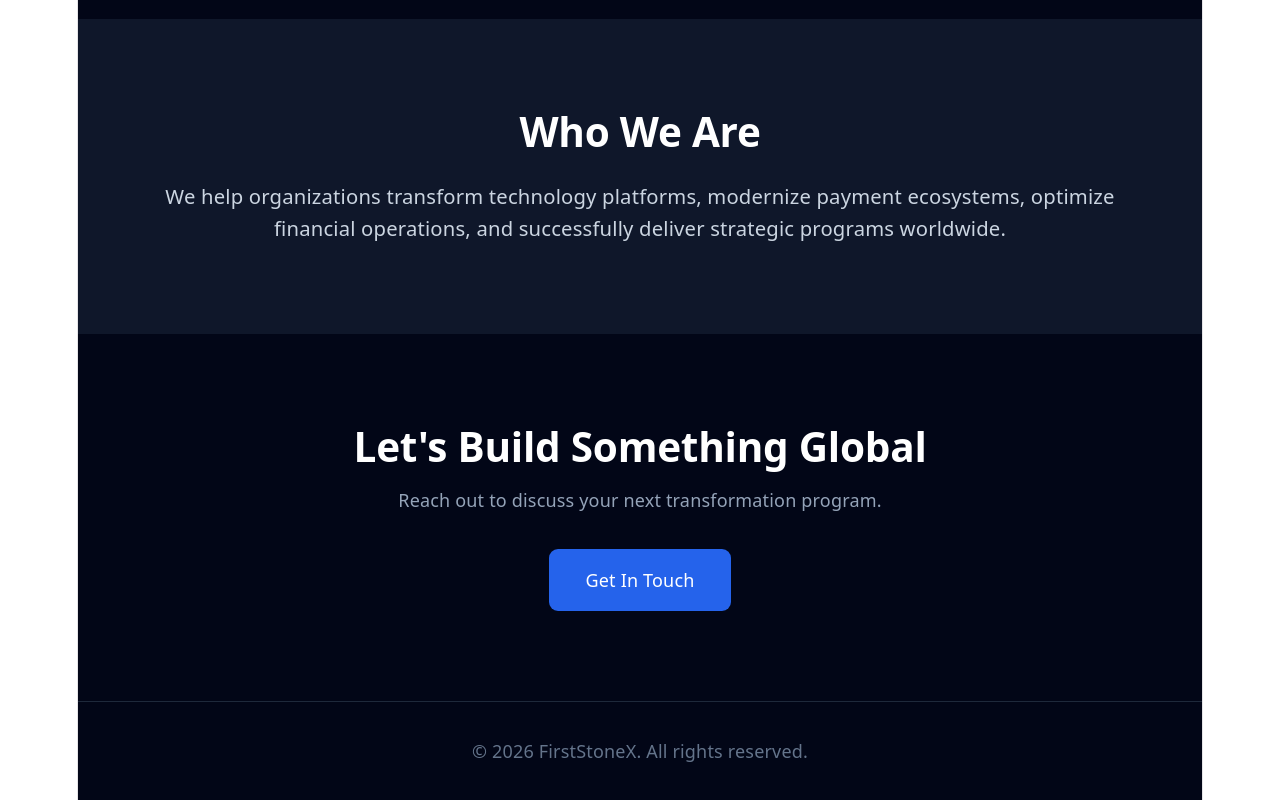
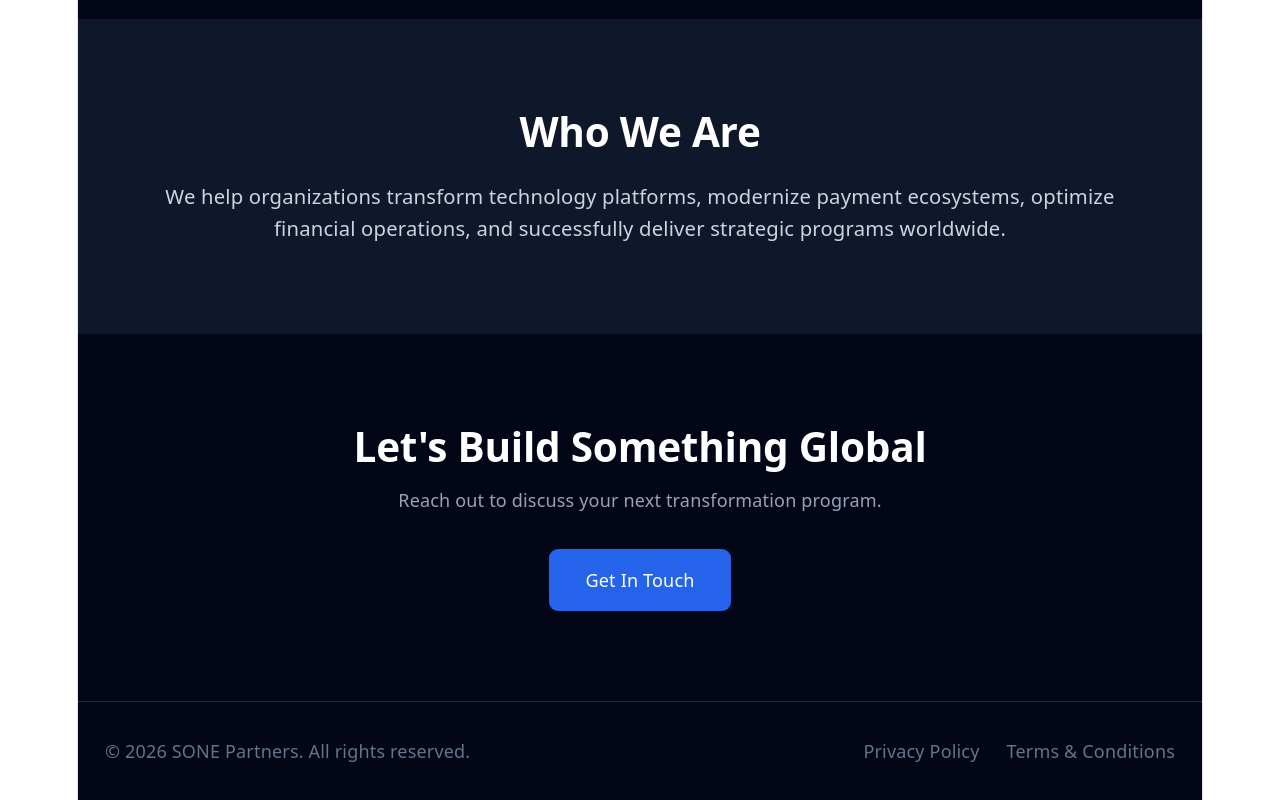
Before and after one commit to morabitsaad/mybusiness_website, a React (Vite) app: page / in a window 1280 px wide. Shown: the part 1289-2089 px from the top of the page. Built offline with nearby package versions, Linux system fonts and the light colour scheme.

Commit message:
Mise à jour

```diff
--- a/src/App.jsx
+++ b/src/App.jsx
@@ -113,9 +113,34 @@ export default function App() {
       </section>
 
       {/* Footer */}
-      <footer className="border-t border-slate-800 py-8 text-center text-slate-500">
-        © {new Date().getFullYear()} FirstStoneX. All rights reserved.
-      </footer>
+		<footer className="border-t border-slate-800 py-8 px-6 text-slate-500">
+		  <div className="max-w-6xl mx-auto flex flex-col md:flex-row justify-between items-center">
+
+			<div>
+			  © {new Date().getFullYear()} SONE Partners.
+			  All rights reserved.
+			</div>
+
+			<div className="flex gap-6 mt-4 md:mt-0">
+
+			  <a
+				href="#privacy"
+				className="hover:text-white transition"
+			  >
+				Privacy Policy
+			  </a>
+
+			  <a
+				href="#terms"
+				className="hover:text-white transition"
+			  >
+				Terms & Conditions
+			  </a>
+
+			</div>
+
+		  </div>
+		</footer>
     </div>
   );
 }
```
